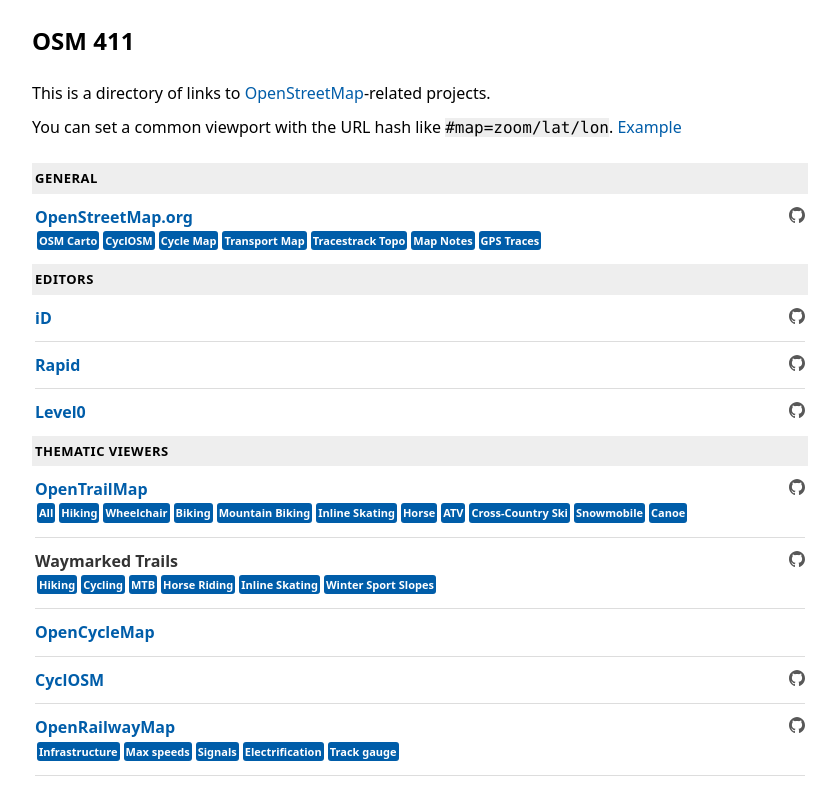
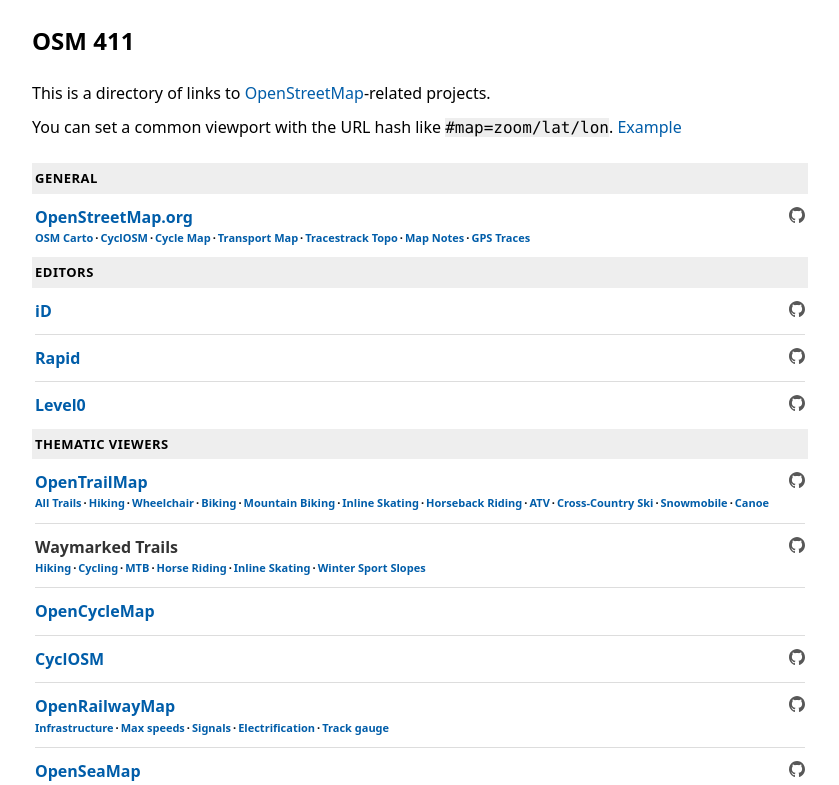
Before and after one commit to waysidemapping/osm-411, a website: page index.html in a window 1280 px wide. Shown: the top 785 px of the page, without its empty margins (220-1059 px from the left). Drawn offline with Linux system fonts and the light colour scheme.

Commit message:
Improve styling

```diff
--- a/css/main.css
+++ b/css/main.css
@@ -85,24 +85,20 @@
 .styles {
   display: flex;
   flex-wrap: wrap;
+  margin-top: 2px;
 }
 .service-name {
   font-weight: 600;
   color: #333;
 }
-a.style-name {
+.style {
   font-size: 11px;
   font-weight: 600;
-  background: #005da9;
-  color: white;
-  margin: 2px;
-  padding: 2px;
-  border-radius: 3px;
+}
+.style:not(:last-child)::after {
+  content: " · ";
   display: inline-block;
-}
-body.show-visited a.style-name:visited {
-  background: #8714b0;
-  color: white;
+  margin: 0 2px;
 }
 
 .icon-links {
--- a/data/services.json
+++ b/data/services.json
@@ -89,7 +89,7 @@
         "cat": "thematic",
         "styles": {
             "all": {
-                "name": "All"
+                "name": "All Trails"
             },
             "foot": {
                 "name": "Hiking",
@@ -122,7 +122,7 @@
                 }
             },
             "horse": {
-                "name": "Horse",
+                "name": "Horseback Riding",
                 "hash": {
                     "mode": "horse"
                 }
```
